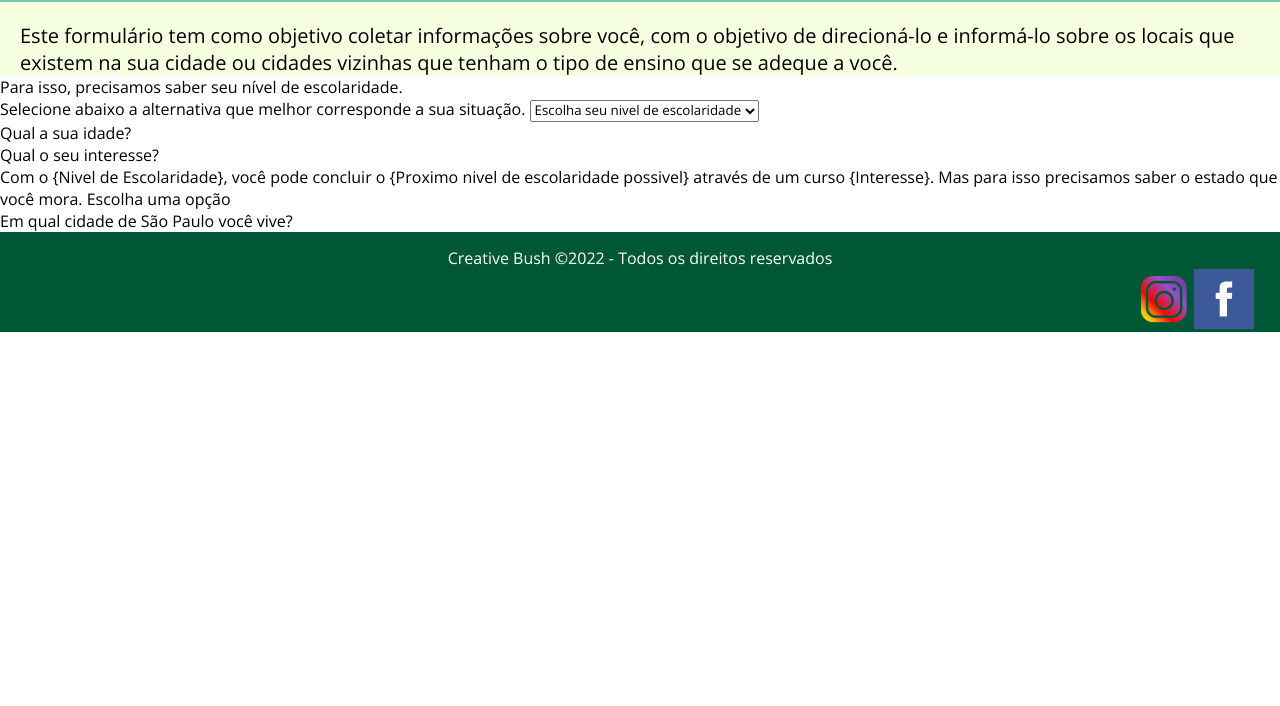
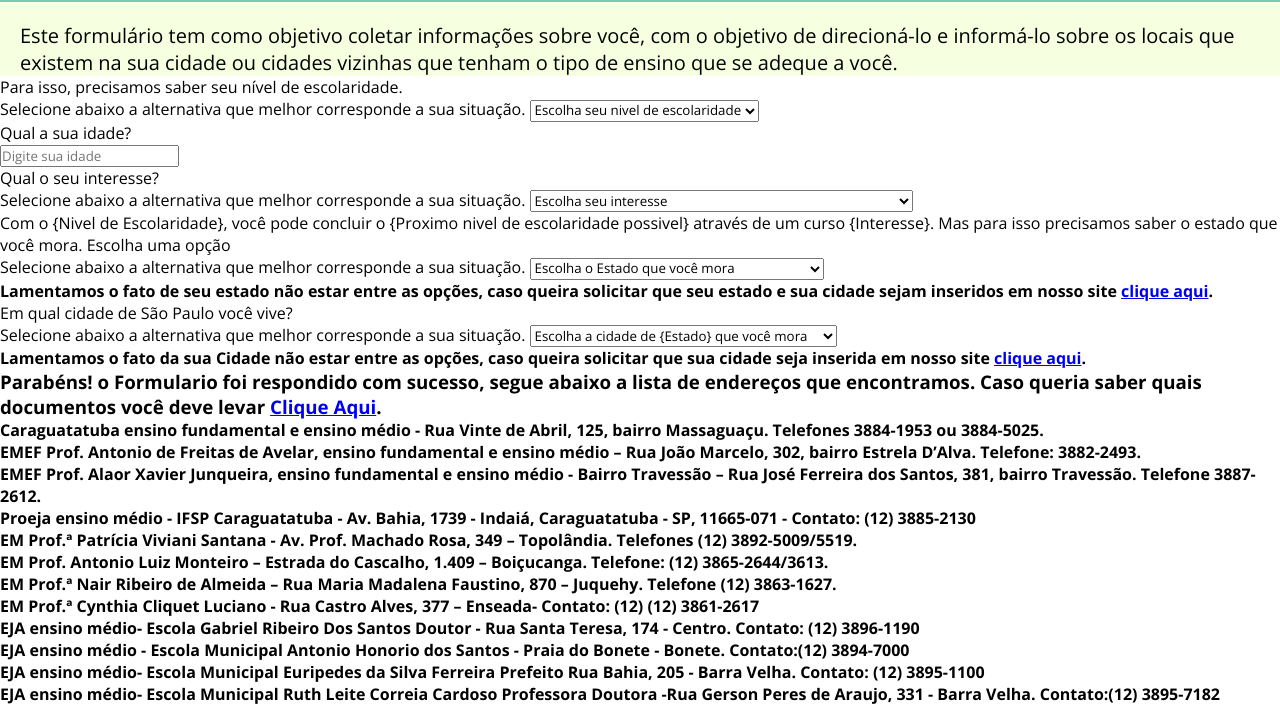
Before and after one commit to MauricioRoseo/Projeto-PIA-2-ano-by-Creative-Bush, a plain HTML site: page Formulario.html in a window 1280 px wide. Shown: the part 98-804 px from the top of the page. Drawn offline with nearby package versions, Linux system fonts and the light colour scheme; a web font is replaced by a local one.

Commit message:
Add files via upload

```diff
--- a/Formulario.html
+++ b/Formulario.html
@@ -71,10 +71,23 @@
                 <div class="Dropdown-quest">
                     <p>Qual a sua idade?</p>
                 </div>
+                <div>
+                    <input type="number" id="idade" name="idade" placeholder="Digite sua idade" min="10">
+                </div>
             </div>
             <div class="Dropdown-div">
                 <div class="Dropdown-quest">
                     <p>Qual o seu interesse?</p>
+                </div>
+                <div class="Dropdown">
+                    <label for="Interesse">Selecione abaixo a alternativa que melhor corresponde a sua situação.</label>
+
+                    <select name="Interesse" id="Interesse">
+                        <option value="Null">Escolha seu interesse</option>
+                        <option value="EJA-Fundamental">Completar o Ensino Fundamental</option>
+                        <option value="EJA-Medio">Completar o Ensino Médio</option>
+                        <option value="Proeja">Completar o Ensino Médio juntamente a um curso tecnico</option>
+                    </select>
                 </div>
             </div>
             <div class="Dropdown-div">
@@ -82,9 +95,58 @@
                     <p>Com o {Nivel de Escolaridade}, você pode concluir o {Proximo nivel de escolaridade possivel} através de um
                         curso {Interesse}. Mas para isso precisamos saber o estado que você mora. Escolha uma opção</p>
                 </div>
+                <div class="Dropdown">
+                    <label for="Estado">Selecione abaixo a alternativa que melhor corresponde a sua situação.</label>
+
+                    <select name="Estado" id="Estado">
+                        <option value="Null">Escolha o Estado que você mora</option>
+                        <option value="SP">São Paulo</option>
+                        <option value="outra">Meu Estado não está entra as opções acima</option>
+                    </select>
+                </div>
+                <h4>Lamentamos o fato de seu estado não estar entre as opções, caso queira solicitar que seu estado e sua cidade sejam inseridos em nosso site <a href="contato.html">clique aqui</a>.</div>
             </div>
             <div class="Dropdown-div">
                 <p>Em qual cidade de São Paulo você vive?</p>
+            </div>
+            <div class="Dropdown">
+                <label for="Cidade">Selecione abaixo a alternativa que melhor corresponde a sua situação.</label>
+
+                <select name="Cidade" id="Cidade">
+                    <option value="Null">Escolha a cidade de {Estado} que você mora</option>
+                    <option value="Caraguatatuba">Caraguatatuba</option>
+                    <option value="São Sebastião">São Sebastião</option>
+                    <option value="Ubatuba">Ubatuba</option>
+                    <option value="Ilha Bela">Ilha Bela</option>
+                    <option value="outra">Minha Cidade não está entra as opções acima</option>
+                </select>
+            </div>
+            <h4>Lamentamos o fato da sua Cidade não estar entre as opções, caso queira solicitar que sua cidade seja inserida em nosso site <a href="contato.html">clique aqui</a>.</div>
+            <div>
+                <h3>Parabéns! o Formulario foi respondido com sucesso, segue abaixo a lista de endereços que encontramos. Caso queria saber quais documentos você deve levar <a href="index.html">Clique Aqui</a>.</h3>
+                <ul class="lista-endereco" name="lista Caraguatatuba">
+                    <li>Caraguatatuba ensino fundamental e ensino médio -  Rua Vinte de Abril, 125, bairro Massaguaçu. Telefones  3884-1953 ou 3884-5025.</li>
+                    <li>EMEF Prof. Antonio de Freitas de Avelar, ensino fundamental e ensino médio – Rua João Marcelo, 302, bairro Estrela D’Alva. Telefone: 3882-2493.</li>
+                    <li>EMEF Prof. Alaor Xavier Junqueira, ensino fundamental e ensino médio - Bairro Travessão – Rua José Ferreira dos Santos, 381, bairro Travessão. Telefone 3887-2612.</li>
+                    <li>Proeja ensino médio - IFSP Caraguatatuba - Av. Bahia, 1739 - Indaiá, Caraguatatuba - SP, 11665-071 - Contato: (12) 3885-2130</li>
+                </ul>
+                <ul class="lista-endereco" name="lista São Sebastião">
+                    <li>EM Prof.ª Patrícia Viviani Santana -  Av. Prof. Machado Rosa, 349 – Topolândia. Telefones (12) 3892-5009/5519.</li>
+                    <li>EM Prof. Antonio Luiz Monteiro – Estrada do Cascalho, 1.409 – Boiçucanga. Telefone: (12) 3865-2644/3613.</li>
+                    <li>EM Prof.ª Nair Ribeiro de Almeida – Rua Maria Madalena Faustino, 870 – Juquehy. Telefone (12) 3863-1627.</li>
+                    <li>EM Prof.ª Cynthia Cliquet Luciano - Rua Castro Alves, 377 – Enseada- Contato: (12) (12) 3861-2617</li>
+                </ul>
+                <ul class="lista-endereco" name="lista Ilha Bela">
+                    <li>EJA ensino médio- Escola Gabriel Ribeiro Dos Santos Doutor - Rua Santa Teresa, 174 - Centro. Contato: (12) 3896-1190</li>
+                    <li>EJA ensino médio - Escola Municipal Antonio Honorio dos Santos - Praia do Bonete - Bonete. Contato:(12) 3894-7000</li>
+                    <li>EJA ensino médio- Escola Municipal Euripedes da Silva Ferreira Prefeito  Rua Bahia, 205 - Barra Velha. Contato: (12) 3895-1100</li>
+                    <li>EJA ensino médio- Escola Municipal Ruth Leite Correia Cardoso Professora Doutora -Rua Gerson Peres de Araujo, 331 - Barra Velha. Contato:(12) 3895-7182</li>
+                    <li>EJA ensino médio- Escola Municipal Joao Antonio Cesar Professor - Praia Mansa - Praia Mansa. Contato:(12) 3896-2250</li>
+                </ul>
+                <ul class="lista-endereco" name="lista Ubatuba">
+                    <li>Eja ensino fundamental - EM Olga Ribas de Andrade Gil - R. Conceição, 710 - Centro. Contato: 01238333696</li>
+                    <li>Eja ensino fundamental - EM Profª Maria Josefina Giglio da Silva - Av. Vasco da Gama. Contato: 01238336261</li>
+                </ul>
             </div>
         </div>
 
--- a/css/style.css
+++ b/css/style.css
@@ -188,6 +188,32 @@ header{
     float: right;
 }
 
+/*Contato*/
+
+.contato{
+    width: 100%;
+}
+
+.contato form input[type=text]{
+    width: 45%;
+    padding: 15px;
+}
+.contato form input[type=email]{
+    width: 45%;
+    padding: 15px;
+}
+.contato form textarea{
+    width: 100%;
+    padding: 30px;
+}
+
+.right {
+    float: right;
+}
+
+.left {
+    float: left;
+}
 /*Motivação*/
 
 .Motivacao {
```
Also changed, not shown: Contato.html (+9 -5 lines).
